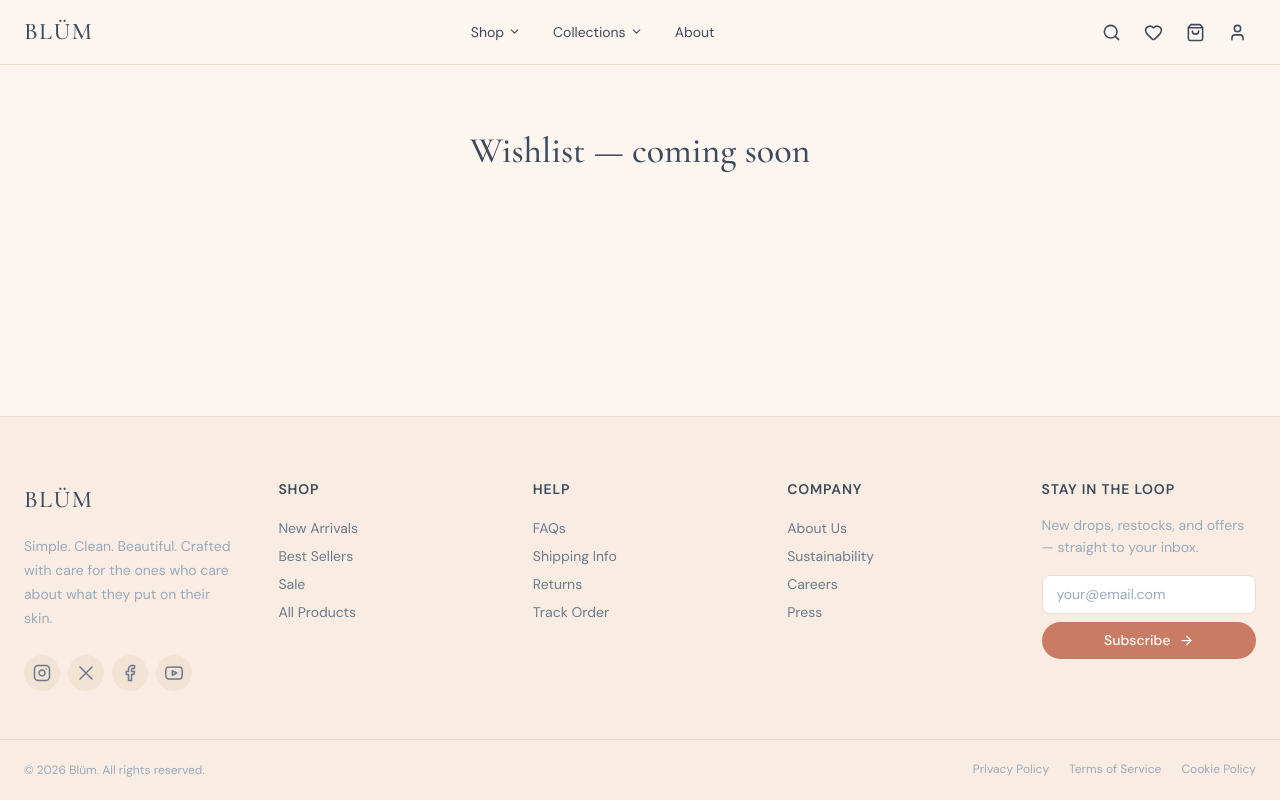
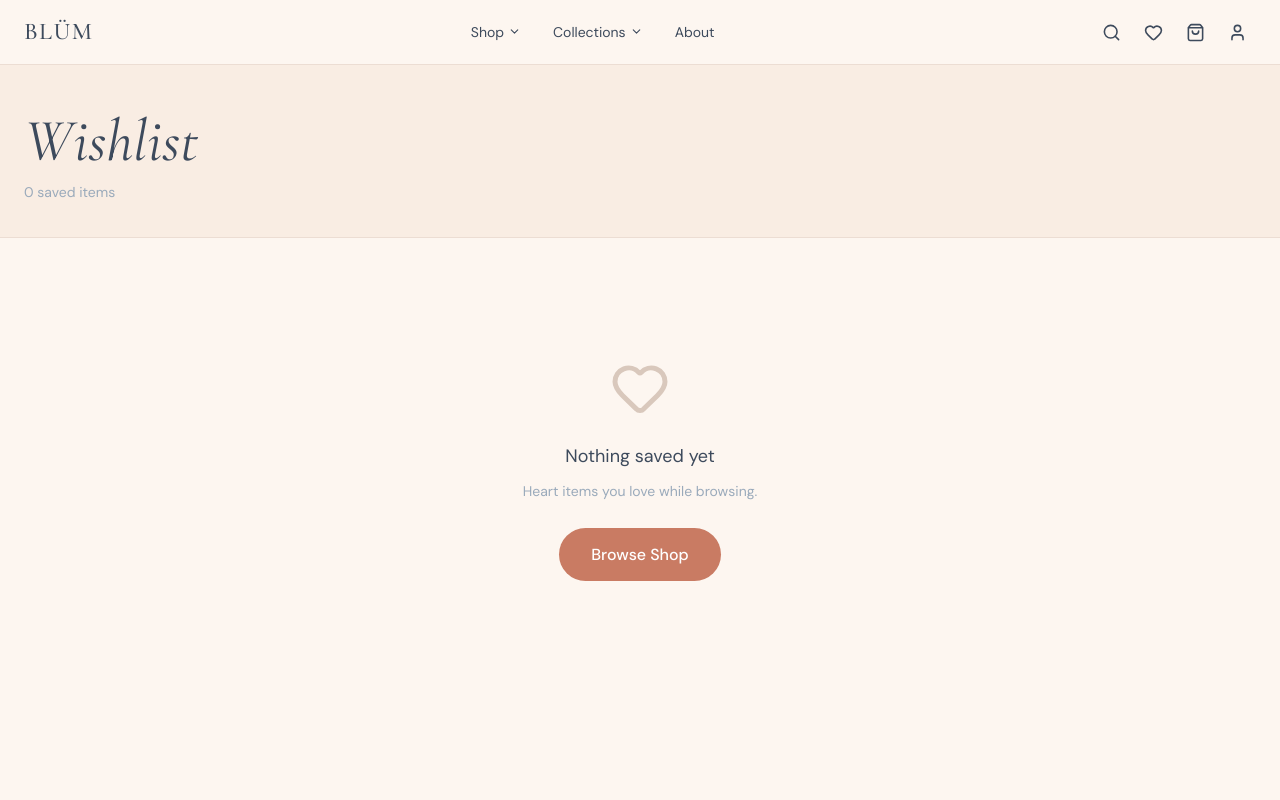
Before and after one commit to HuMzAHCodes/Ecommerce_Store, a React (Vite) app: page /wishlist in a window 1280 px wide. Shown: the top 800 px of the page. Built offline with nearby package versions, Linux system fonts and the light colour scheme; a web font is replaced by a local one.

Commit message:
add Wishlist page with animated grid and cart integration

```diff
--- a/src/pages/Wishlist.tsx
+++ b/src/pages/Wishlist.tsx
@@ -1,39 +1,171 @@
-const Wishlist = () => (
-  <div style={{ padding: "4rem 1.5rem", textAlign: "center", fontFamily: "sans-serif" }}>
-    <h2>Wishlist — coming soon</h2>
-  </div>
-);
+import { motion, AnimatePresence } from "framer-motion";
+import { Link } from "react-router-dom";
+import { Heart, ShoppingBag, X } from "lucide-react";
+import { useTheme } from "../theme/ThemeContext";
+import { useWishlist } from "../context/WishlistContext";
+import { useCart } from "../context/CartContext";
+import { useToast } from "../components/ui/Toast";
+
+const Wishlist = () => {
+  const theme = useTheme();
+  const { colors, typography, radius, shadows, transitions } = theme;
+  const { items, removeItem } = useWishlist();
+  const { addItem, isInCart, openDrawer } = useCart();
+  const toast = useToast();
+
+  const handleAddToCart = (item: typeof items[0]) => {
+    addItem(item);
+    openDrawer();
+    toast.success(`${item.name} added to cart!`);
+  };
+
+  return (
+    <div style={{ background: colors.bgPrimary, minHeight:"100vh" }}>
+      <div style={{ background: colors.bgSecondary, borderBottom:`1px solid ${colors.borderLight}`, padding:"2.5rem 1.5rem 2rem" }}>
+        <div style={{ maxWidth:1280, margin:"0 auto" }}>
+          <h1 style={{ fontFamily: typography.fontDisplay, color: colors.textPrimary, fontStyle:"italic" }}>Wishlist</h1>
+          <p style={{ fontFamily: typography.fontBody, color: colors.textMuted, fontSize: typography.sm, marginTop:4 }}>{items.length} saved items</p>
+        </div>
+      </div>
+
+      <div style={{ maxWidth:1280, margin:"0 auto", padding:"2.5rem 1.5rem" }}>
+        {items.length === 0 ? (
+          <motion.div initial={{ opacity:0 }} animate={{ opacity:1 }} style={{ textAlign:"center", padding:"5rem 0" }}>
+            <Heart size={60} color={colors.borderMedium} style={{ margin:"0 auto 1rem" }} />
+            <p style={{ fontFamily: typography.fontBody, fontSize: typography.lg, color: colors.textPrimary, marginBottom:"0.5rem" }}>Nothing saved yet</p>
+            <p style={{ fontFamily: typography.fontBody, fontSize: typography.sm, color: colors.textMuted, marginBottom:"1.5rem" }}>Heart items you love while browsing.</p>
+            <Link to="/shop">
+              <motion.span whileHover={{ scale:1.03 }} whileTap={{ scale:0.97 }}
+                style={{ display:"inline-flex", alignItems:"center", gap:8, background: colors.accentPrimary, color: colors.textOnAccent, borderRadius: radius?.full, padding:"0.875rem 2rem", fontFamily: typography.fontBody, fontWeight: typography.weightMedium, cursor:"pointer" }}>
+                Browse Shop
+              </motion.span>
+            </Link>
+          </motion.div>
+        ) : (
+          <motion.div style={{ display:"grid", gridTemplateColumns:"repeat(auto-fill, minmax(220px, 1fr))", gap:"1.25rem" }} initial="hidden" animate="visible" variants={{ visible:{ transition:{ staggerChildren:0.07 } } }}>
+            <AnimatePresence>
+              {items.map((item) => (
+                <motion.div key={item.id} initial={{ opacity:0, scale:0.95 }} animate={{ opacity:1, scale:1 }} exit={{ opacity:0, scale:0.9 }} transition={{ duration:0.25 }} layout>
+                  <motion.div whileHover={{ y:-4 }} transition={{ duration:0.2 }}
+                    style={{ background: colors.bgCard, borderRadius: radius?.xl, overflow:"hidden", border:`1px solid ${colors.borderLight}`, boxShadow: shadows?.sm }}>
+                    <div style={{ height:180, background: item.image, display:"flex", alignItems:"center", justifyContent:"center", fontSize:"3rem", position:"relative" }}>
+                      ✨
+                      <button onClick={() => { removeItem(item.id); toast.info("Removed from wishlist"); }}
+                        style={{ position:"absolute", top:8, right:8, width:28, height:28, borderRadius: radius?.full, background: colors.bgCard, border:"none", cursor:"pointer", display:"flex", alignItems:"center", justifyContent:"center", boxShadow: shadows?.sm }}>
+                        <X size={13} color={colors.textMuted} />
+                      </button>
+                    </div>
+                    <div style={{ padding:"1rem" }}>
+                      <Link to={`/shop/${item.slug}`} style={{ fontFamily: typography.fontBody, fontSize: typography.sm, fontWeight: typography.weightMedium, color: colors.textPrimary, textDecoration:"none", display:"block", marginBottom:"0.375rem" }}>
+                        {item.name}
+                      </Link>
+                      <div style={{ display:"flex", alignItems:"center", justifyContent:"space-between" }}>
+                        <span style={{ fontFamily: typography.fontBody, fontSize: typography.sm, fontWeight: typography.weightBold, color: item.salePrice ? colors.accentPrimary : colors.textPrimary }}>
+                          ${item.salePrice ?? item.price}
+                        </span>
+                        <motion.button whileTap={{ scale:0.9 }} onClick={() => handleAddToCart(item)}
+                          style={{ display:"flex", alignItems:"center", gap:5, padding:"0.4rem 0.875rem", borderRadius: radius?.full, background: isInCart(item.id) ? colors.accentPrimary : colors.bgSecondary, border:"none", cursor:"pointer", fontFamily: typography.fontBody, fontSize: typography.xs, fontWeight: typography.weightMedium, color: isInCart(item.id) ? "#fff" : colors.textSecondary, transition:`all ${transitions?.fast}` }}>
+                          <ShoppingBag size={13} /> {isInCart(item.id) ? "In Cart" : "Add"}
+                        </motion.button>
+                      </div>
+                    </div>
+                  </motion.div>
+                </motion.div>
+              ))}
+            </AnimatePresence>
+          </motion.div>
+        )}
+      </div>
+    </div>
+  );
+};
+
 export default Wishlist;
 
 // ── File Overview ──────────────────────────────────────────────────────────────
 //
 // Wishlist.tsx
-// Temporary placeholder for the Wishlist page. Renders a centered "coming soon"
-// heading with minimal inline styling.
-// No logic, no props, no theme dependency.
+// The saved items page. Renders a responsive product grid sourced from
+// WishlistContext, with per-card remove and add-to-cart actions, animated
+// enter/exit transitions, and a full empty state with a shop CTA.
 //
-// This file exists solely to satisfy the lazy import in App.tsx:
-//   const Wishlist = lazy(() => import("./pages/Wishlist"))
-// Without it, navigating to /wishlist would throw a module-not-found error.
+// ── What it renders ───────────────────────────────────────────────────────────
 //
-// ── Route context ─────────────────────────────────────────────────────────────
+//  Header bar    — bgSecondary strip with "Wishlist" heading + saved item count
+//  Content area  — one of two states:
+//    Empty state — Heart icon + message + "Browse Shop" CTA button → /shop
+//    Grid state  — auto-fill CSS grid (minmax 220px) of wishlist item cards
 //
-// The Navbar links to /wishlist via the Heart icon in the right icon rail,
-// visible to all users regardless of auth state. If wishlists are tied to
-// an account, unauthenticated users should be prompted to log in or register
-// to save items persistently; alternatively, a guest wishlist can be stored
-// in localStorage and merged into the account on login.
+// ── Contexts consumed ─────────────────────────────────────────────────────────
 //
-// ── What to build here ────────────────────────────────────────────────────────
+//  useWishlist()  — items[] (saved products), removeItem(id)
+//  useCart()      — addItem(), isInCart(id), openDrawer()
+//  useToast()     — success / info notifications
 //
-// This stub should eventually be replaced with the full Wishlist page, which
-// will likely include:
-//   • Grid of saved product cards (image, name, price, availability badge)
-//   • Remove from wishlist button per item
-//   • "Add to Cart" button per item (with variant selector if needed)
-//   • "Move all to Cart" bulk action
-//   • Stock availability indicator (in stock / low stock / sold out)
-//   • Empty state with a CTA to browse the shop if no items are saved
-//   • Wishlist count synced to the Navbar Heart badge via WishlistContext
-//   • Persistence strategy — AuthContext for logged-in users,
-//     localStorage fallback for guests with merge on login
+// ── handleAddToCart ───────────────────────────────────────────────────────────
+//
+//  Called when the "Add" / "In Cart" button is clicked on a card.
+//  1. addItem(item) — adds the product to CartContext
+//  2. openDrawer()  — slides the cart drawer open immediately so the user
+//                     gets visual confirmation without navigating away
+//  3. toast.success(`${item.name} added to cart!`) — reinforces the action
+//  Note: clicking the button when isInCart is already true still fires
+//  addItem (incrementing quantity) and reopens the drawer — intentional
+//  behavior allowing quantity bumps directly from the wishlist.
+//
+// ── Wishlist item card structure ──────────────────────────────────────────────
+//
+//  Each card is a two-layer motion.div:
+//    Outer — handles enter/exit (opacity + scale) and layout animation
+//    Inner — handles whileHover y: -4 lift independently
+//
+//  Card layout:
+//    ├─ Image area (180px, item.image as bg color, ✨ emoji placeholder)
+//    │   └─ X remove button (absolute top-right)
+//    │       onClick: removeItem(item.id) + toast.info("Removed from wishlist")
+//    └─ Info area
+//        ├─ Product name — Link to /shop/:slug
+//        ├─ Price — accentPrimary if salePrice exists, textPrimary otherwise
+//        │          displays salePrice ?? price (sale takes priority)
+//        └─ Add to Cart button — switches appearance based on isInCart(item.id):
+//             in cart  → accentPrimary bg, white text, "In Cart" label
+//             not yet  → bgSecondary bg, textSecondary, "Add" label
+//
+// ── Animations ────────────────────────────────────────────────────────────────
+//
+//  Empty state wrapper:
+//    initial opacity: 0 → animate opacity: 1 (simple fade on mount)
+//
+//  Grid wrapper (parent stagger):
+//    variants.visible.transition.staggerChildren: 0.07 s
+//    cascades the enter animation across cards on initial load
+//
+//  Each card (AnimatePresence child):
+//    enter  — opacity: 0, scale: 0.95 → opacity: 1, scale: 1  (250 ms)
+//    exit   — opacity: 0, scale: 0.9                           (250 ms)
+//    layout — prop enables smooth grid reflow when a card is removed;
+//             remaining cards slide into position rather than jumping
+//
+//  Hover — inner motion.div lifts y: -4 over 200 ms
+//
+//  AnimatePresence wraps the items.map() so removed cards animate out
+//  before being unmounted from the DOM — without it, cards would
+//  disappear instantly on removeItem().
+//
+// ── Empty state ───────────────────────────────────────────────────────────────
+//
+//  Shown when items.length === 0. Fades in on mount.
+//  Heart icon (60px, borderMedium color) + two lines of copy +
+//  a "Browse Shop" pill button linking to /shop.
+//  This state will also appear immediately after the last item is removed,
+//  since AnimatePresence exits the grid and the conditional re-evaluates.
+//
+// ── Dependencies ─────────────────────────────────────────────────────────────
+//
+//  react-router-dom  — Link (product name → /shop/:slug, empty CTA → /shop)
+//  framer-motion     — motion.div, motion.span, motion.button, AnimatePresence
+//  lucide-react      — Heart (empty state), ShoppingBag (add button), X (remove)
+//  useTheme()        — colors, typography, radius, shadows, transitions tokens
+//  useWishlist()     — items[], removeItem() from WishlistContext
+//  useCart()         — addItem(), isInCart(), openDrawer() from CartContext
+//  useToast()        — success / info toast notifications
```
